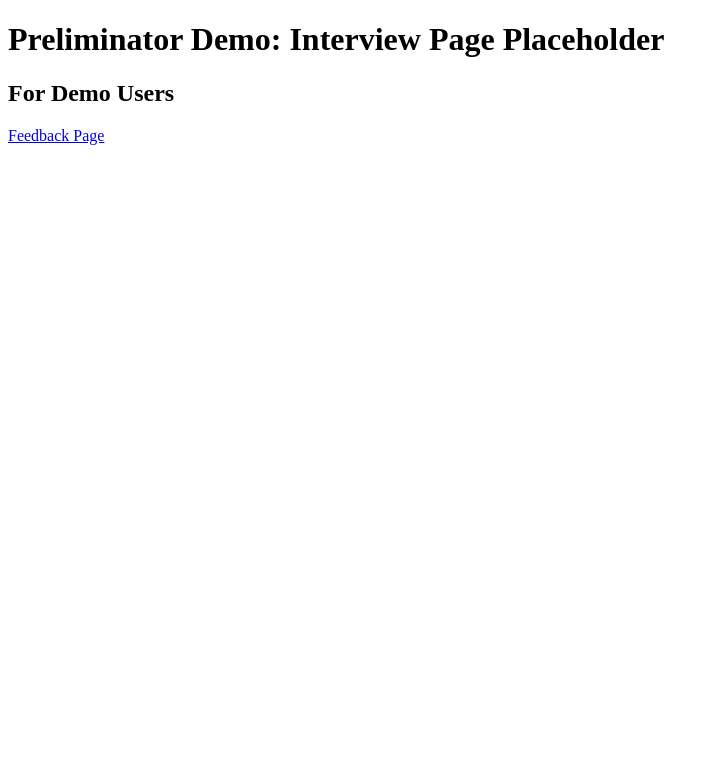
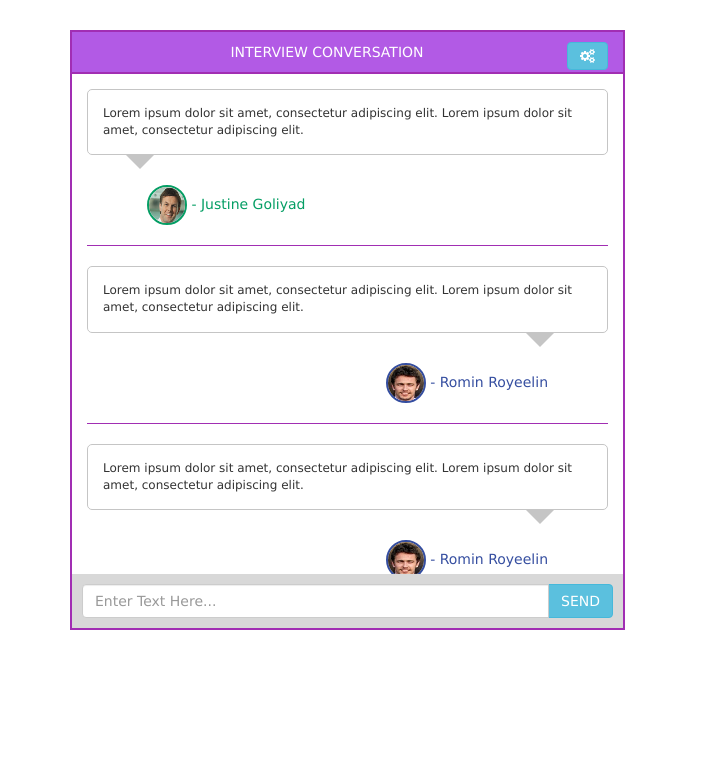
Before and after one commit to SlightlyUnorthodox/DialogueSystems, a Django app: template preliminator/template/interview_page.html in a window 1280 px wide. Shown: the top 777 px of the page, without its empty margins (0-719 px from the left). Run offline with Django 3.2, Linux system fonts and the light colour scheme; the template is opened without the code that fills it, so the values that code supplies are empty; some libraries are stand-ins or nearby versions.

Commit message:
update interview template

```diff
--- a/preliminator/template/interview_page.html
+++ b/preliminator/template/interview_page.html
@@ -1,32 +1,109 @@
-<!DOCTYPE HTML PUBLIC "-//W3C//DTD HTML 4.01//EN">
-<html lang="en">
-<!-- Author: Dax Gerts
-	Date: October 23rd, 2016
-	Description: Interview page placeholder for Preliminator demo -->
-<!--<img src="/static/media/blueprint_wide.jpg"/>-->
+<html>
 <head>
-    <!-- Title pending for webstore name -->
-    <title>Preliminator Demo</title>
-	<!--<link rel="stylesheet" type="text/css" href= "/static/css/style.css" media = "screen" />-->
+    <meta charset="utf-8" />
+    <meta name="viewport" content="width=device-width, initial-scale=1, maximum-scale=1" />
+    <meta name="description" content="" />
+    <meta name="author" content="" />
+    <!--[if IE]>
+        <meta http-equiv="X-UA-Compatible" content="IE=edge,chrome=1">
+        <![endif]-->
+    <title>Bootstrap Chat Box Example</title>
+    <!-- BOOTSTRAP CORE STYLE CSS -->
+    <link href="../chat-box/assets/css/bootstrap.css" rel="stylesheet" />
+    <!-- FONT AWESOME  CSS -->
+    <link href="../chat-box/assets/css/font-awesome.css" rel="stylesheet" />
+    <!-- CUSTOM STYLE CSS -->
+    <link href="../chat-box/assets/css/style.css" rel="stylesheet" />
 
+    <script type="text/javascript" src="js/addChatText.js"></script>
 </head>
+<body>
+    <div class="container">
+        <div class="row pad-top pad-bottom">
+            <div class=" col-lg-6 col-md-6 col-sm-6">
+                <div class="chat-box-div">
+                    <div class="chat-box-head">
+                        INTERVIEW CONVERSATION
+                            <div class="btn-group pull-right">
+                                <button type="button" class="btn btn-info dropdown-toggle" data-toggle="dropdown" aria-expanded="false">
+                                    <span class="fa fa-cogs"></span>
+                                    <span class="sr-only">Toggle Dropdown</span>
+                                </button>
+                                <ul class="dropdown-menu" role="menu">
+                                    <li><a href="#"><span class="fa fa-map-marker"></span>&nbsp;Invisible</a></li>
+                                    <li><a href="#"><span class="fa fa-comments-o"></span>&nbsp;Online</a></li>
+                                    <li><a href="#"><span class="fa fa-lock"></span>&nbsp;Busy</a></li>
+                                    <li class="divider"></li>
+                                    <li><a href="#"><span class="fa fa-circle-o-notch"></span>&nbsp;Logout</a></li>
+                                </ul>
+                            </div>
+                    </div>
+                    <div class="panel-body chat-box-main" id = "add-messages">
+                        <div class = "chatEntry">
+                            <div class="chat-box-left">
+                                Lorem ipsum dolor sit amet, consectetur adipiscing elit.
+                               Lorem ipsum dolor sit amet, consectetur adipiscing elit.
+                            </div>
+                            <div class="chat-box-name-left">
+                                <img src="../chat-box/assets/img/user.png" alt="bootstrap Chat box user image" class="img-circle" />
+                                -  Justine Goliyad
+                            </div>
+                            <hr class="hr-clas" />
+                        </div>
+                        <div class = "chatEntry">
+                            <div class="chat-box-right">
+                                Lorem ipsum dolor sit amet, consectetur adipiscing elit.
+                               Lorem ipsum dolor sit amet, consectetur adipiscing elit.
+                            </div>
+                            <div class="chat-box-name-right">
+                                <img src="../chat-box/assets/img/user.gif" alt="bootstrap Chat box user image" class="img-circle" />
+                                - Romin Royeelin
+                            </div>
+                            <hr class="hr-clas" />
+                        </div>
+                        <div class = "chatEntry">
+                            <div class="chat-box-right">
+                                Lorem ipsum dolor sit amet, consectetur adipiscing elit.
+                               Lorem ipsum dolor sit amet, consectetur adipiscing elit.
+                            </div>
+                            <div class="chat-box-name-right">
+                                <img src="../chat-box/assets/img/user.gif" alt="bootstrap Chat box user image" class="img-circle" />
+                                - Romin Royeelin
+                            </div>
+                            <hr class="hr-clas" />
+                        </div>
+                        <div class = "chatEntry">
+                            <div class="chat-box-right">
+                                Lorem ipsum dolor sit amet, consectetur adipiscing elit.
+                               Lorem ipsum dolor sit amet, consectetur adipiscing elit.
+                            </div>
+                            <div class="chat-box-name-right">
+                                <img src="../chat-box/assets/img/user.gif" alt="bootstrap Chat box user image" class="img-circle" />
+                                - Romin Royeelin
+                            </div>
+                            <hr class="hr-clas" />
+                        </div>
+                    </div>
+                    <div class="chat-box-footer">
+                        <div class="input-group">
+                            <input type="text" id="banana" class="form-control" placeholder="Enter Text Here...">
+                            <span class="input-group-btn">
+                                <button class="btn btn-info" onclick = "pop(1)" type="button">SEND</button>
+                            </span>
+                        </div>
+                    </div>
 
-<body class="align">
-	<div class="site__container">
-	<div class="grid__container">
+                </div>
 
-    <div id = "header">
-		<h1>Preliminator Demo: Interview Page Placeholder </h1>
-	</div>
+            </div>
+        </div>
+    </div>
 
-	<div id = "subheader">
-		<h2>For Demo Users</h2>
-	</div>
+    <!-- USING SCRIPTS BELOW TO REDUCE THE LOAD TIME -->
+    <!-- CORE JQUERY SCRIPTS FILE -->
+    <script src="assets/js/jquery-1.11.1.js"></script>
+    <!-- CORE BOOTSTRAP SCRIPTS  FILE -->
+    <script src="assets/js/bootstrap.js"></script>
+</body>
 
-	<div id = "index body">
-		<p><a href="/feedback_page">Feedback Page</a></p>
-
-	</div>
-
-</body>
 </html>
```
